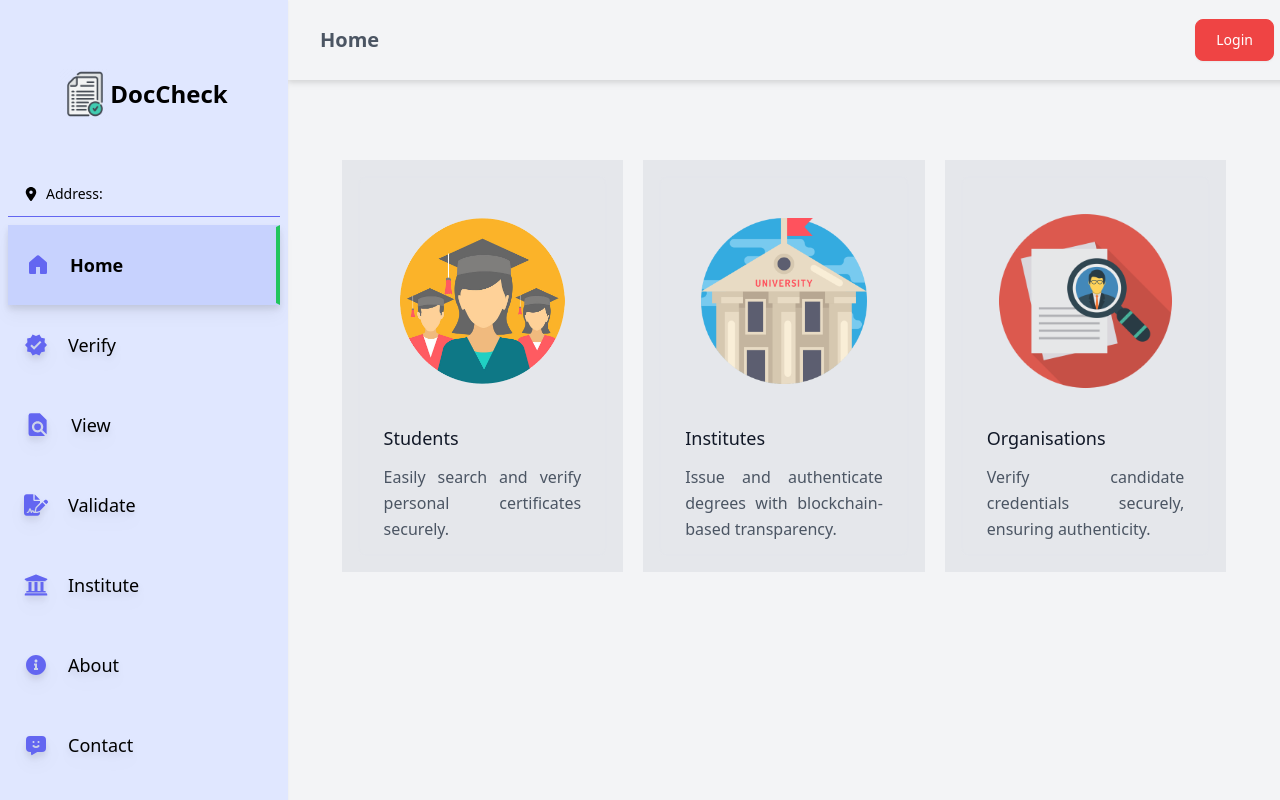
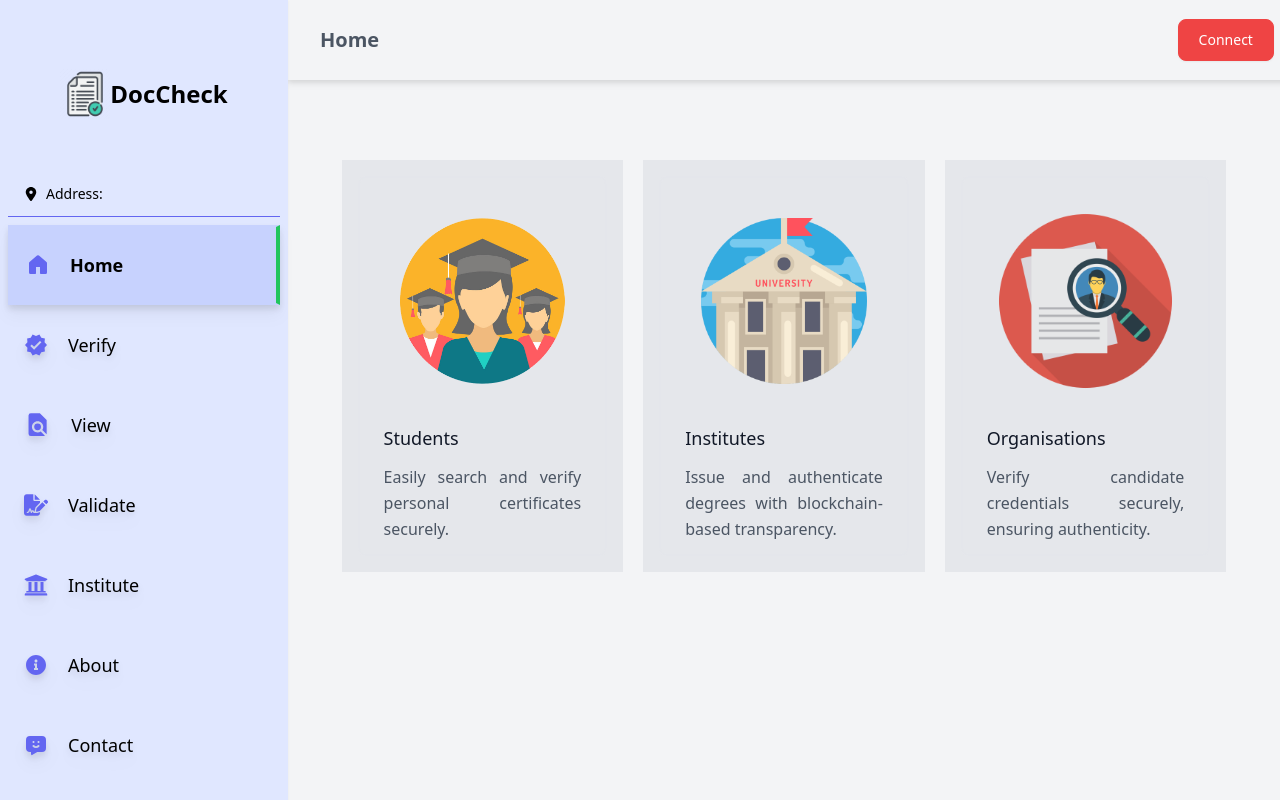
Before and after one commit to Gpooja13/Blockchain-based-Document-Verification-App-DocCheck, a React (Create React App) app in the folder frontend/: page / in a window 1280 px wide. Built offline with nearby package versions, Linux system fonts and the light colour scheme; no server answers; sample sign-in values are in the browser's storage.

Commit message:
edited button

```diff
--- a/frontend/src/Components/Heading.jsx
+++ b/frontend/src/Components/Heading.jsx
@@ -66,7 +66,7 @@ export default function Heading({ title, showBreadcrum }) {
             connected ? "hidden" : ""
           } rounded-lg border border-red-500 bg-red-500 px-5 py-2.5 text-center text-sm font-medium text-white shadow-sm transition-all hover:border-red-700 hover:bg-red-700 focus:ring focus:ring-red-200`}
         >
-          Login
+          Connect
         </button>
         <button
           type="button"
```
